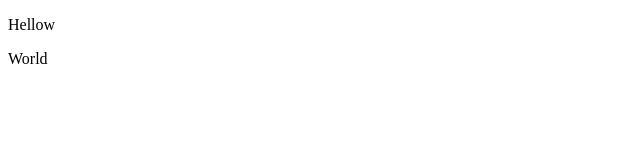
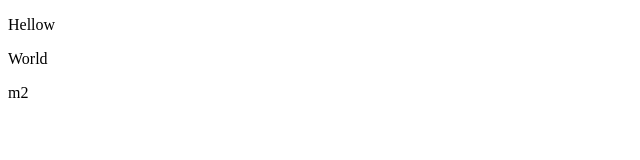
Before and after one commit to GasanovaLola/git.github.io, a plain HTML site: page index.html in a window 1280 px wide. Shown: the full height of the page, 0-640 px from the left. Drawn offline with Linux system fonts and the light colour scheme.

Commit message:
some text

```diff
--- a/index.html
+++ b/index.html
@@ -9,6 +9,7 @@
      <div>
          <p>Hellow</p>
          <p>World</p>
+         <p>m2</p>
      </div>
  </body>
  </html>
```
